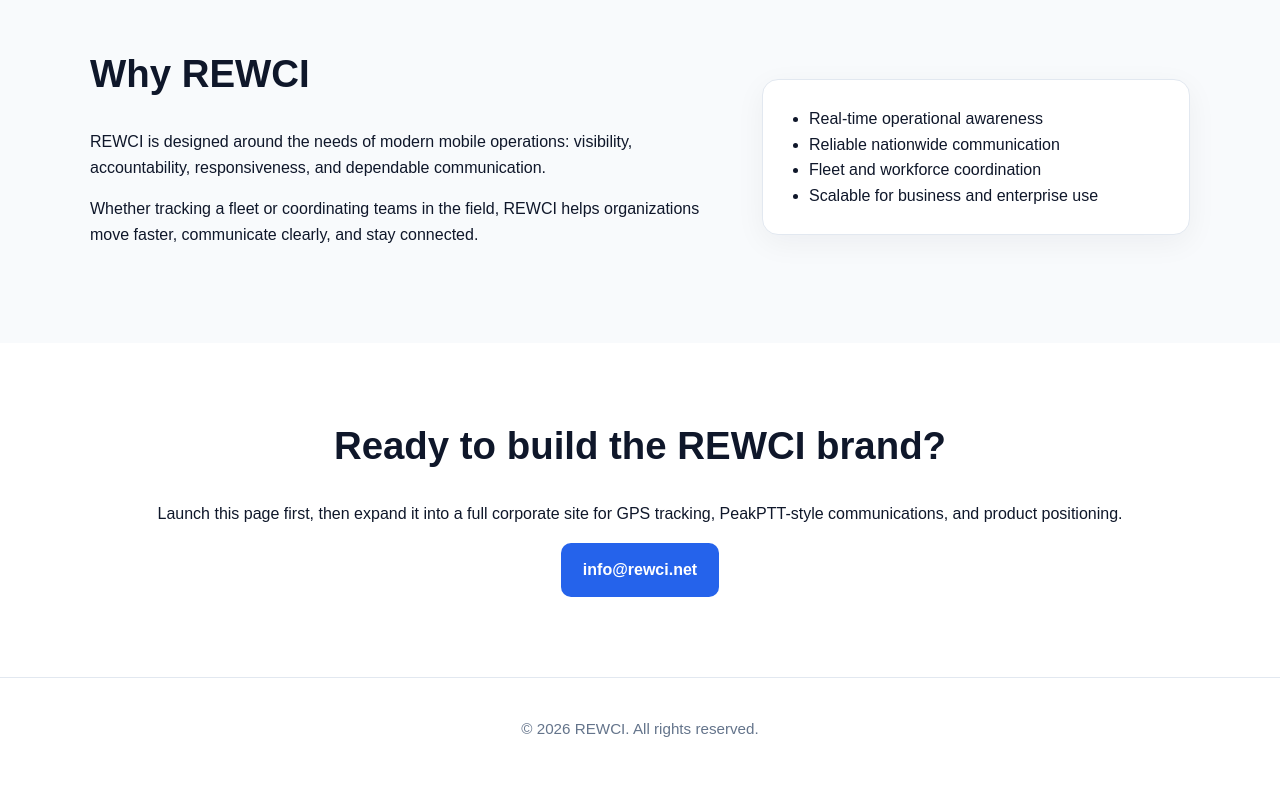
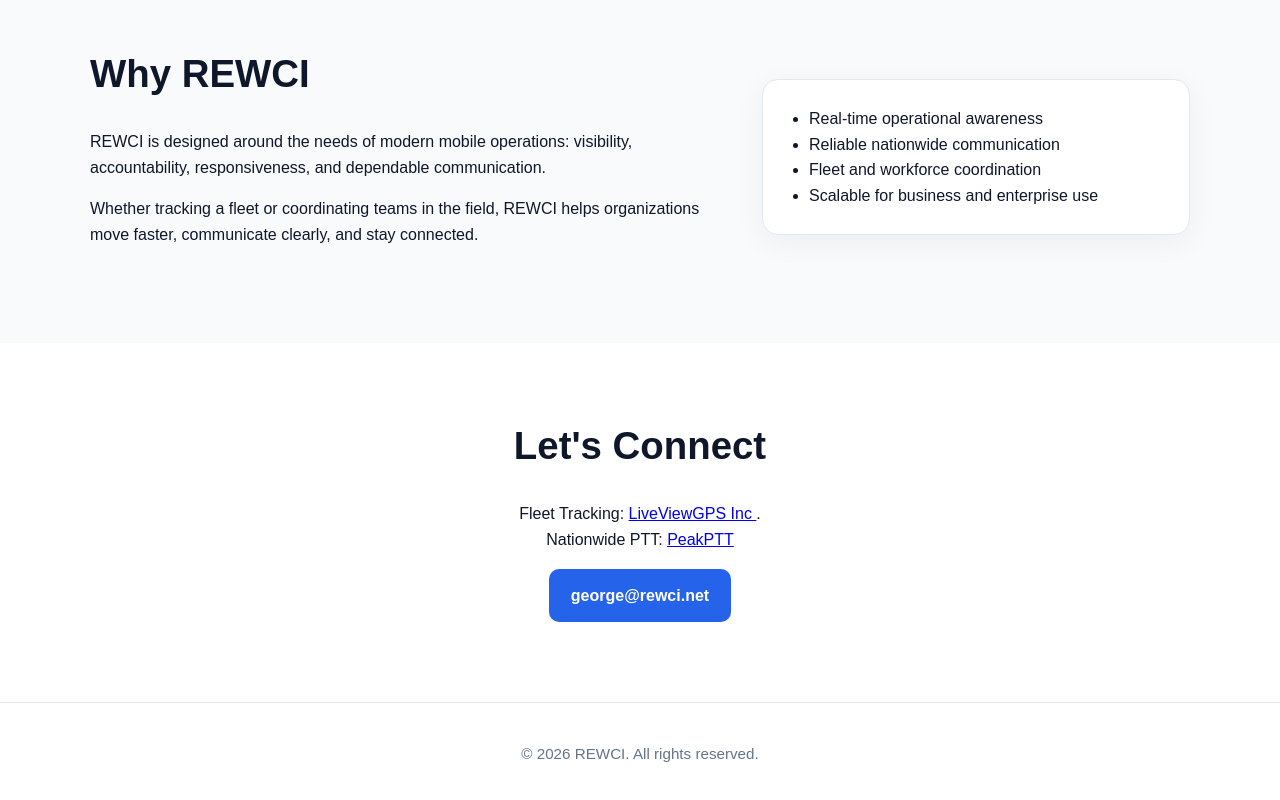
Before and after one commit to mickey661/rewci.net, a plain HTML site: page index.html in a window 1280 px wide. Shown: the part 1145-1945 px from the top of the page. Drawn offline with Linux system fonts and the light colour scheme.

Commit message:
Update contact section heading and email link

```diff
--- a/index.html
+++ b/index.html
@@ -86,12 +86,12 @@
 
   <section class="section cta" id="contact">
     <div class="container">
-      <h2>Ready to build the REWCI brand?</h2>
+      <h2>Let's Connect</h2>
       <p>
-        Launch this page first, then expand it into a full corporate site for
-        GPS tracking, PeakPTT-style communications, and product positioning.
+        Fleet Tracking: <a href="https://www.lvgps.com">LiveViewGPS Inc </a>.<br>
+        Nationwide PTT: <a href="https://www.peakptt.com">PeakPTT</a>
       </p>
-      <a class="btn" href="mailto:info@rewci.net">info@rewci.net</a>
+      <a class="btn" href="mailto:george@rewci.net">george@rewci.net</a>
     </div>
   </section>
 
```
